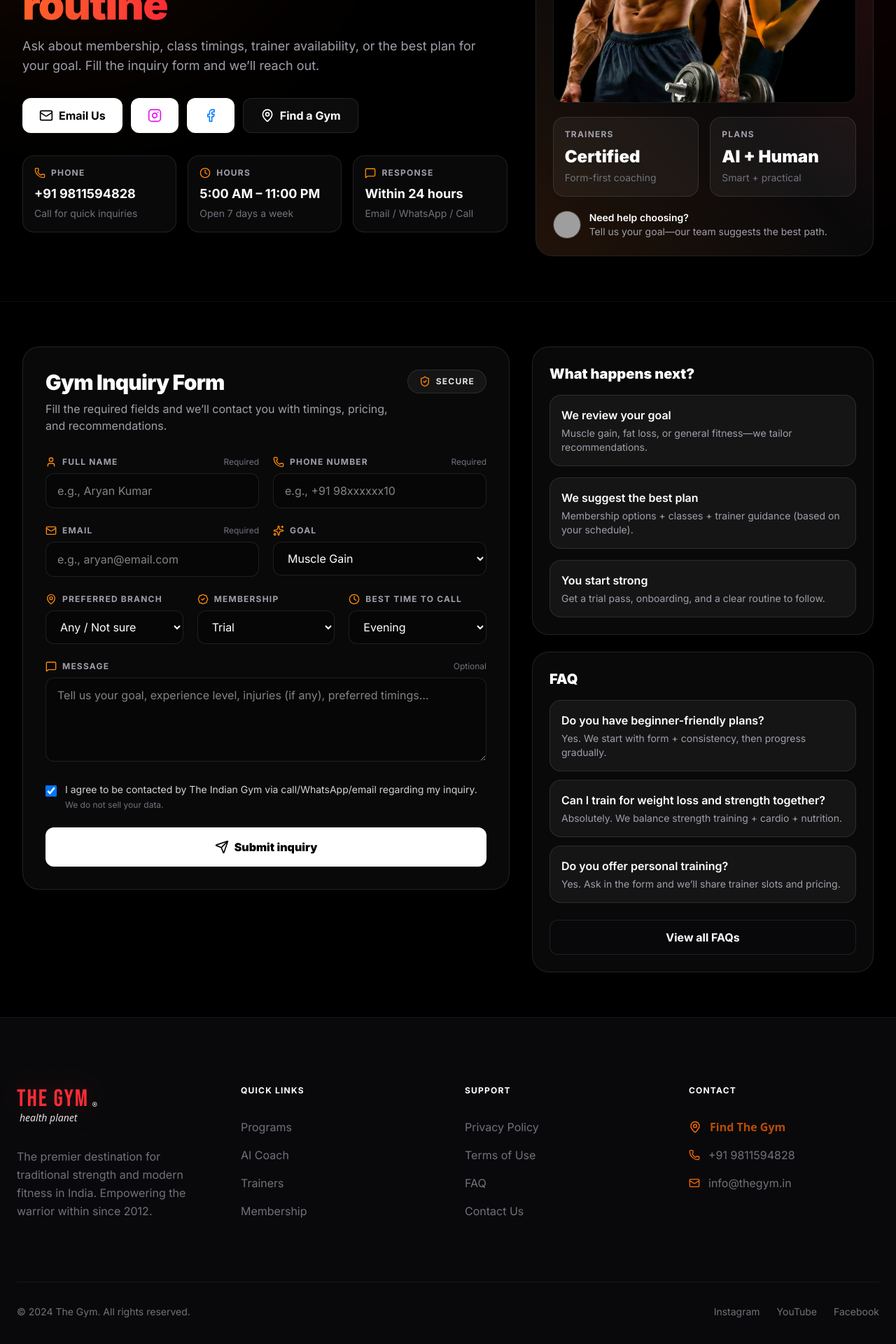
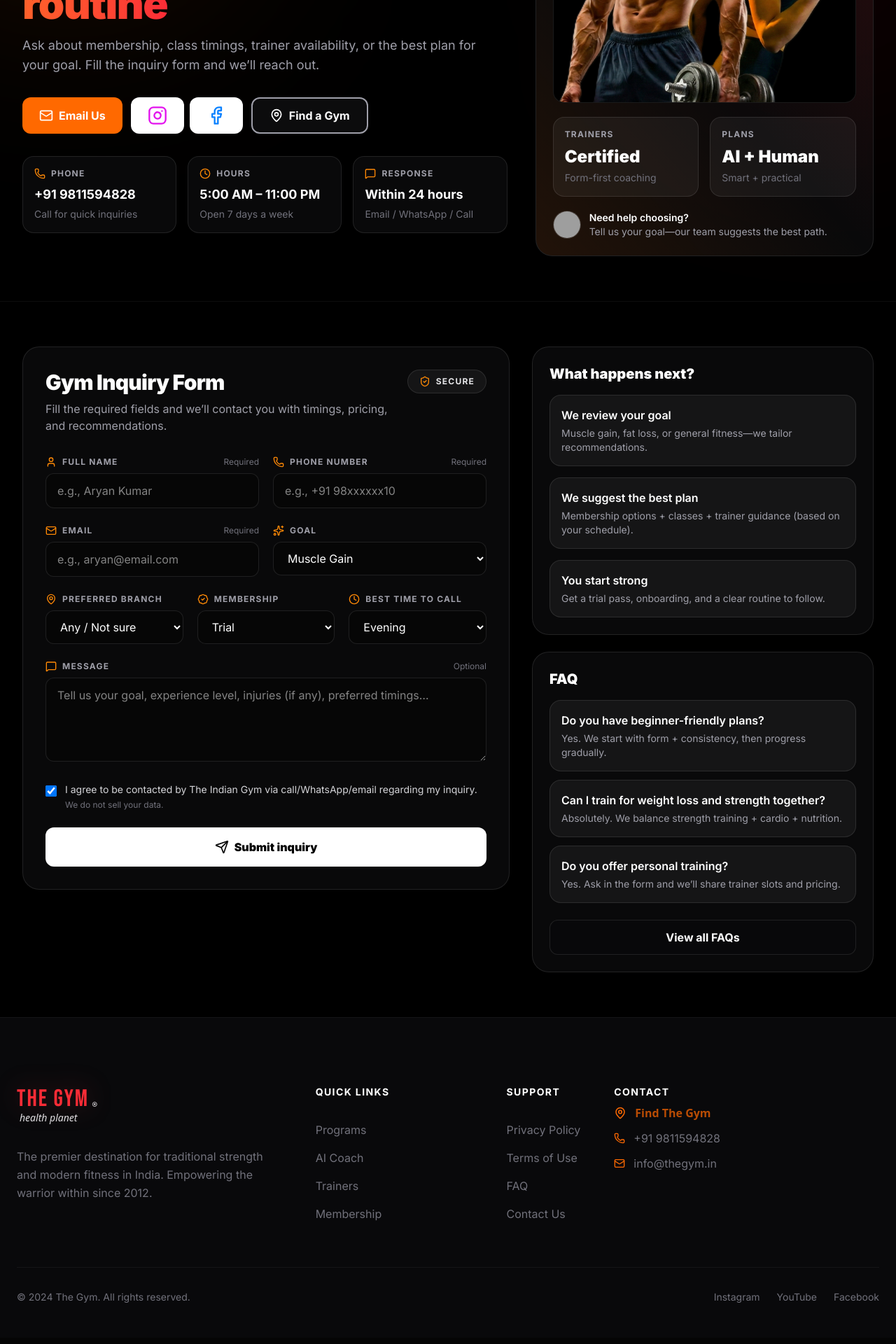
Before and after one commit to DevloperAryan/TheGymWebsite, a React (Vite) app: page /contact in a window 1280 px wide. Shown: the part 332-2252 px from the top of the page at 70% size. Built offline with nearby package versions, Linux system fonts and the light colour scheme; grey boxes are pictures that could not be loaded; a web font is replaced by a local one.

Commit message:
Fixed minor bugs and UX

```diff
--- a/components/Footer.tsx
+++ b/components/Footer.tsx
@@ -19,7 +19,7 @@ export const Footer: React.FC = () => {
   return (
     <footer className="bg-zinc-950 pt-24 pb-12 border-t border-white/5">
       <div className="max-w-7xl mx-auto px-6">
-        <div className="grid md:grid-cols-4 gap-12 mb-16">
+        <div className="grid md:grid-cols-3 gap-12 mb-16">
           <div className="col-span-1 md:col-span-1">
             <div className="flex items-center gap-2 mb-8">
               <div className="leading-none">
@@ -40,23 +40,24 @@ export const Footer: React.FC = () => {
               The premier destination for traditional strength and modern fitness in India. Empowering the warrior within since 2012.
             </p>
           </div>
-
+          <div className='flex md:justify-between justify-evenly'>
           <div>
-            <h4 className="text-white font-bold mb-8 uppercase tracking-widest text-xs">Quick Links</h4>
+            <h4 className="text-white font-bold mb-8 uppercase tracking-widest text-sm">Quick Links</h4>
             <ul className="space-y-4 text-zinc-500">
               <li>
+                <Link to="/classes">
                 <button
                   type="button"
-                  onClick={() => handleScrollNav('programs')}
                   className="hover:text-orange-500 transition-colors"
                   >
                   Programs
                 </button>
+                  </Link>
               </li>
               <li>
                 <button
                   type="button"
-                  onClick={() => handleScrollNav('ai-trainer')}
+                  onClick={() => handleScrollNav('home')}
                   className="hover:text-orange-500 transition-colors"
                   >
                   AI Coach
@@ -65,26 +66,27 @@ export const Footer: React.FC = () => {
               <li>
                 <button
                   type="button"
-                  onClick={() => handleScrollNav('trainers')}
+                  onClick={() => handleScrollNav('home')}
                   className="hover:text-orange-500 transition-colors"
                   >
                   Trainers
                 </button>
               </li>
               <li>
+                <Link to="/contact">
                 <button
                   type="button"
-                  onClick={() => handleScrollNav('home')}
                   className="hover:text-orange-500 transition-colors"
                   >
                   Membership
                 </button>
+                </Link>
               </li>
             </ul>
           </div>
 
           <div>
-            <h4 className="text-white font-bold mb-8 uppercase tracking-widest text-xs">Support</h4>
+            <h4 className="text-white font-bold mb-8 uppercase tracking-widest text-sm">Support</h4>
             <ul className="space-y-4 text-zinc-500">
               <li>
                 <Link to="/privacy" className="hover:text-orange-500 transition-colors">Privacy Policy</Link>
@@ -100,10 +102,12 @@ export const Footer: React.FC = () => {
               </li>
             </ul>
           </div>
+          </div>
 
-          <div>
-            <h4 className="text-white font-bold mb-8 uppercase tracking-widest text-xs">Contact</h4>
-            <ul className="space-y-4 text-zinc-500">
+
+          <div >
+            <h4 className="text-white font-bold mb-2 uppercase tracking-widest text-sm text-center md:text-left">Contact</h4>
+            <ul className=" text-zinc-500 flex gap-3 flex-wrap  justify-center md:flex-col">
               <li className="flex items-center gap-3">
                 <MapPin size={18} className="text-orange-500" />
                 <Link to="/find-gym" className='font-akaya font-extrabold text-orange-500/70 hover:text-zinc-300'>Find The Gym</Link>
--- a/components/Navbar.tsx
+++ b/components/Navbar.tsx
@@ -137,10 +137,13 @@ export const Navbar: React.FC<NavbarProps> = ({ activeSection }) => {
           </div>
 
           <div className="flex items-center gap-4">
-            <NavLink to={"/contact"} className="hidden sm:flex items-center gap-2 bg-white text-black px-4 py-2 rounded-xl font-bold hover:bg-orange-500 hover:text-white transition-all">
+            <NavLink
+              to="/contact"
+              className="hidden sm:flex items-center gap-2 bg-white text-black px-4 py-2 rounded-xl font-bold hover:bg-orange-500 hover:text-white transition-all"
+            >
               <User className="w-4 h-4" />
               Join Now
-            </NavLink >
+            </NavLink>
             <button
               onClick={() => setIsMobileMenuOpen(!isMobileMenuOpen)}
               className="md:hidden p-2 text-zinc-400 cursor-pointer "
@@ -165,7 +168,7 @@ export const Navbar: React.FC<NavbarProps> = ({ activeSection }) => {
             }}
             className="flex flex-col gap-8 items-center absolute w-full left-0 justify-between bg-zinc-900/90 backdrop-blur-lg border border-white/10 px-6 py-8 rounded-2xl pointer-events-auto"
           >
-            {navItems.map((item) => (
+            {navItems.map((item) =>
               item.type === "scroll" ? (
                 <button
                   key={item.id}
@@ -193,13 +196,15 @@ export const Navbar: React.FC<NavbarProps> = ({ activeSection }) => {
                 >
                   {item.label}
                 </NavLink>
-              )
-            ))}
+              ),
+            )}
 
-            <button className="sm:hidden flex items-center gap-2 bg-white text-black px-12 py-3 cursor-pointer rounded-xl font-bold hover:bg-orange-500 hover:text-white transition-all">
-              <User className="w-4 h-4" />
-              Join Now
-            </button>
+            <NavLink to="/contact">
+              <button onClick={handleRouteNav} className="sm:hidden flex items-center gap-2 bg-white text-black px-12 py-3 cursor-pointer rounded-xl font-bold hover:bg-orange-500 hover:text-white transition-all">
+                <User className="w-4 h-4" />
+                Join Now
+              </button>
+            </NavLink>
           </motion.div>
         </div>
       )}
--- a/pages/Contact.tsx
+++ b/pages/Contact.tsx
@@ -183,26 +183,28 @@ const Contact: React.FC = () => {
               <div className="mt-8 flex flex-col sm:flex-row gap-3">
                 <a
                   href="mailto:contact@theindiangym.com"
-                  className="inline-flex items-center justify-center gap-2 rounded-xl bg-white text-black px-6 py-3 font-bold hover:bg-orange-500 hover:text-white transition-all"
+                  className="inline-flex items-center justify-center gap-2 rounded-xl hover:bg-white text-white px-6 py-3 font-bold bg-orange-500 hover:text-black transition-all"
                 >
                   <Mail className="h-5 w-5" />
                   Email Us
                 </a>
+                <div className="flex items-center  gap-2">
                 <a
                   href="https://www.instagram.com/thegym.in"
-                  className="inline-flex items-center justify-center gap-2 rounded-xl bg-white text-black px-6 py-3 font-bold hover:bg-zinc-300 transition-all"
+                  className="w-[48vw] sm:w-auto inline-flex items-center justify-center gap-2 rounded-xl bg-white text-black px-6 py-3 font-bold hover:bg-zinc-300 transition-all"
                 >
-                  <Instagram className="h-5 w-5 text-[#e312ee]"/>
+                  <Instagram className="h-7 w-7 text-[#e312ee]"/>
                 </a>
                 <a
                   href="https://www.facebook.co m/search/pages/?q=the%20gym%20health%20planet"
-                  className="inline-flex items-center justify-center gap-2 rounded-xl bg-white text-black px-6 py-3 font-bold hover:bg-zinc-300 transition-all"
+                  className="w-[45vw] sm:w-auto inline-flex items-center justify-center gap-2 rounded-xl bg-white text-black px-6 py-3 font-bold hover:bg-zinc-300 transition-all"
                 >
-                  <Facebook className="h-5 w-5 text-[#0880ff]"/>
+                  <Facebook className="h-7 w-7 text-[#0880ff]"/>
                 </a>
+                </div>
                 <Link
                   to="/find-gym"
-                  className="inline-flex items-center justify-center gap-2 rounded-xl border border-white/10 bg-zinc-900/50 backdrop-blur px-6 py-3 font-bold hover:border-orange-500/40 hover:text-orange-300 transition-all"
+                  className="inline-flex items-center justify-center gap-2 rounded-xl border-2 border-white/10 bg-zinc-900/50 backdrop-blur px-6 py-3 font-bold border-zinc-400 hover:border-orange-500 hover:text-orange-300 transition-all"
                 >
                   <MapPin className="h-5 w-5" />
                   Find a Gym
```
Lines whose indentation alone changed are shown as unchanged.
